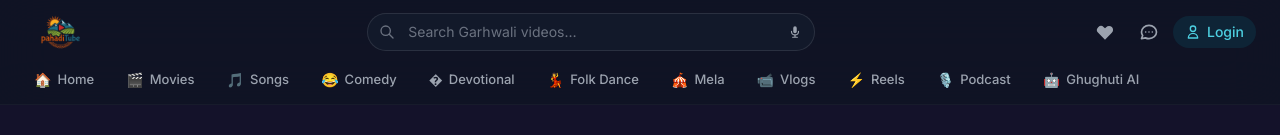
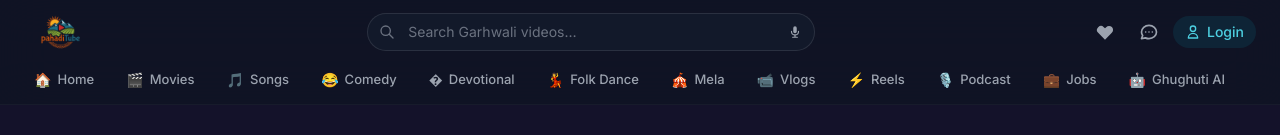
Before and after one commit to jitendrar292/garhwal-ott, a React (Vite) app in the folder client/: page /login in a window 1280 px wide. Shown: the top 135 px of the page. Built offline with nearby package versions, Linux system fonts and the light colour scheme; no server answers.

Commit message:
Add Jobs tab to nav, remove Favorites from bottom nav

```diff
--- a/client/src/components/BottomNav.jsx
+++ b/client/src/components/BottomNav.jsx
@@ -31,16 +31,6 @@ const TABS = [
     ),
   },
   {
-    name: 'Favorites',
-    path: '/favorites',
-    icon: (
-      <svg className="w-5 h-5" fill="none" stroke="currentColor" viewBox="0 0 24 24">
-        <path strokeLinecap="round" strokeLinejoin="round" strokeWidth={2}
-          d="M4.318 6.318a4.5 4.5 0 000 6.364L12 20.364l7.682-7.682a4.5 4.5 0 00-6.364-6.364L12 7.636l-1.318-1.318a4.5 4.5 0 00-6.364 0z" />
-      </svg>
-    ),
-  },
-  {
     name: 'Feedback',
     path: '/feedback',
     icon: (
@@ -57,6 +47,16 @@ const TABS = [
       <svg className="w-5 h-5" fill="none" stroke="currentColor" viewBox="0 0 24 24">
         <path strokeLinecap="round" strokeLinejoin="round" strokeWidth={2}
           d="M19 20H5a2 2 0 01-2-2V6a2 2 0 012-2h10a2 2 0 012 2v1m2 13a2 2 0 01-2-2V7m2 13a2 2 0 002-2V9a2 2 0 00-2-2h-2m-4-3H9M7 16h6M7 8h6v4H7V8z" />
+      </svg>
+    ),
+  },
+  {
+    name: 'Jobs',
+    path: '/jobs',
+    icon: (
+      <svg className="w-5 h-5" fill="none" stroke="currentColor" viewBox="0 0 24 24">
+        <path strokeLinecap="round" strokeLinejoin="round" strokeWidth={2}
+          d="M21 13.255A23.931 23.931 0 0112 15c-3.183 0-6.22-.62-9-1.745M16 6V4a2 2 0 00-2-2h-4a2 2 0 00-2 2v2m4 6h.01M5 20h14a2 2 0 002-2V8a2 2 0 00-2-2H5a2 2 0 00-2 2v10a2 2 0 002 2z" />
       </svg>
     ),
   },
--- a/client/src/components/Navbar.jsx
+++ b/client/src/components/Navbar.jsx
@@ -13,6 +13,7 @@ const TABS = [
   { name: 'Vlogs', path: '/category/vlogs', emoji: '📹' },
   { name: 'Reels', path: '/shorts', emoji: '⚡' },
   { name: 'Podcast', path: '/podcast', emoji: '🎙️' },
+  { name: 'Jobs', path: '/jobs', emoji: '💼' },
   { name: 'Ghughuti AI', path: '/ghughuti-ai', emoji: '🤖' },
 ];
 
```
